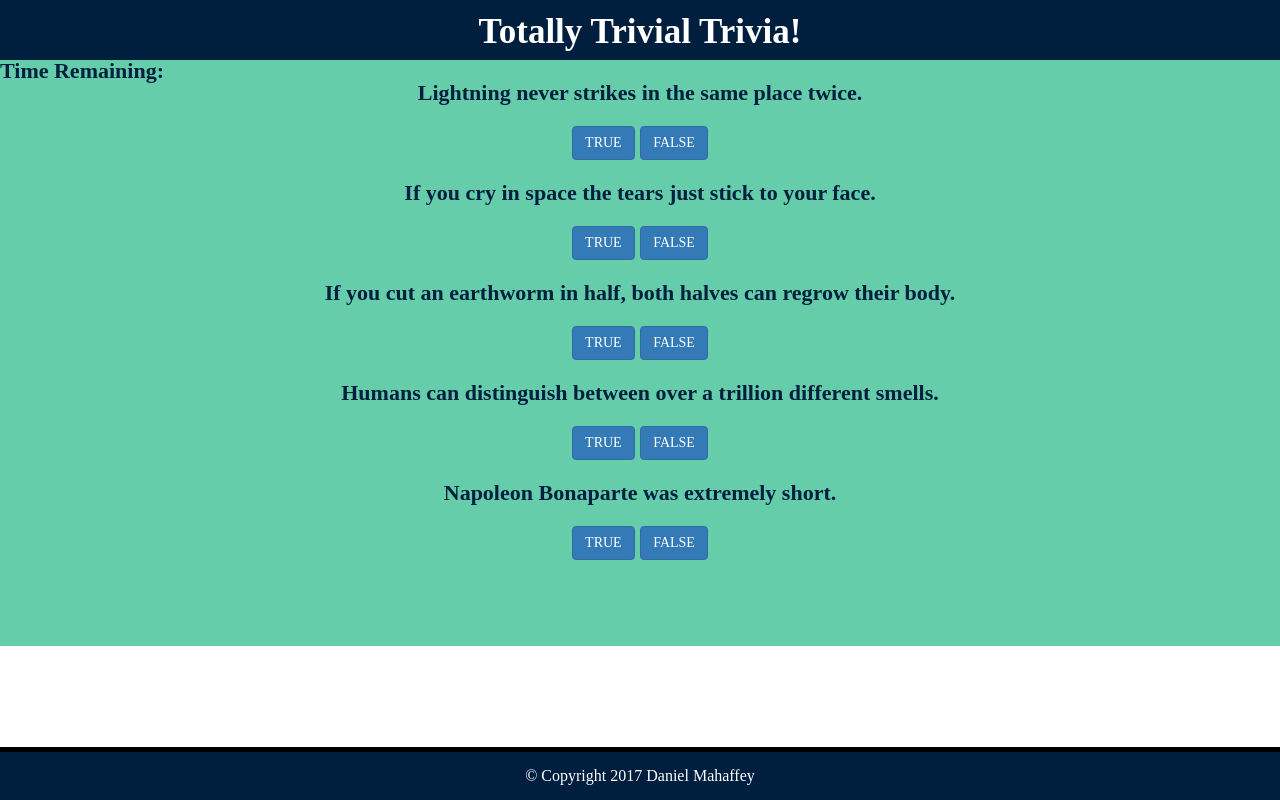
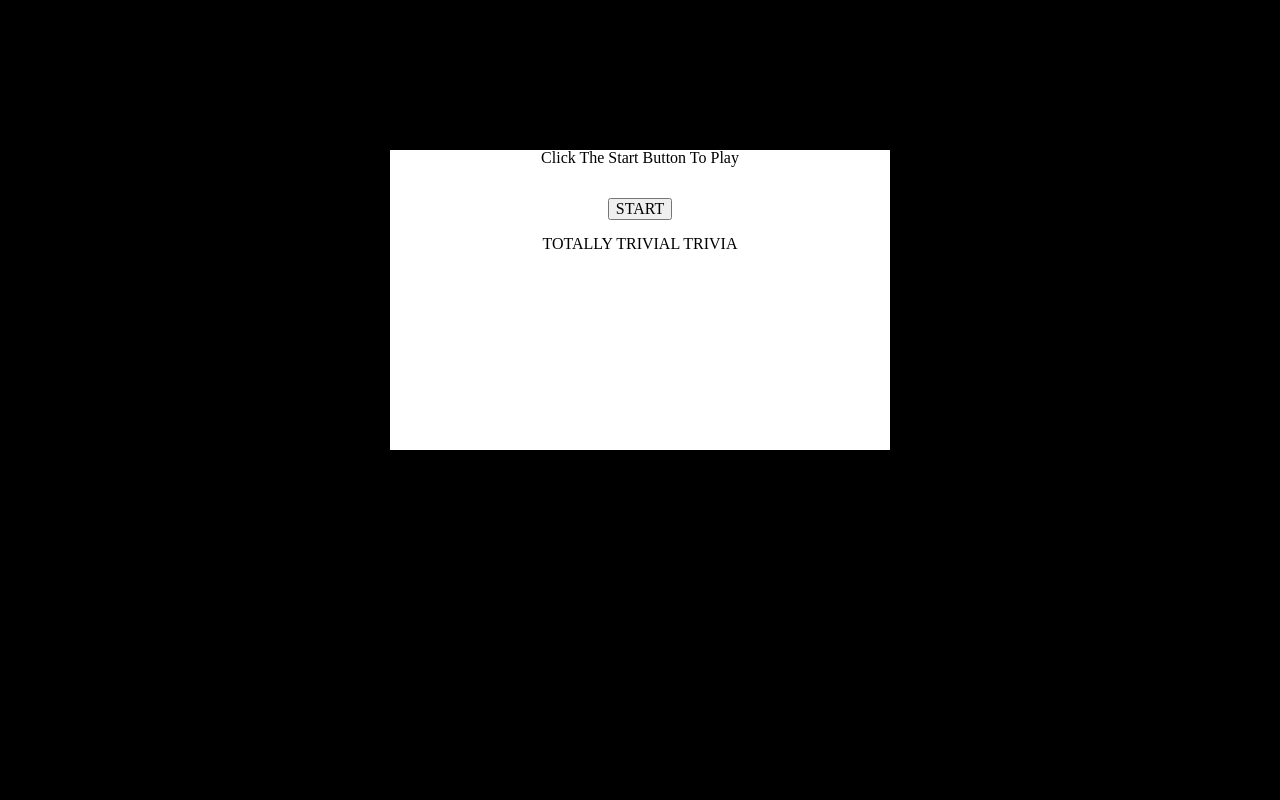
Before and after one commit to khfrep05/TriviaGame, a PHP site: page / in a window 1280 px wide. Run offline with PHP 8.4, Linux system fonts and the light colour scheme; some libraries are stand-ins or nearby versions.

Commit message:
What I Have

```diff
--- a/assets/css/style.css
+++ b/assets/css/style.css
@@ -36,3 +36,26 @@ footer {
   .Time {
   	float: left;
   }
+
+  #overlay {
+
+	z-index: 2;
+	background: #000;
+	position: fixed;
+	width: 100%;
+	height: 100%;
+	top: 0px;
+	left: 0px;
+	text-align: center;
+  }
+
+  #specialBox {
+
+	position: relative;
+	z-index: 3;
+	margin: 150px auto 0px auto;
+	width: 500px;
+	height: 300px;
+	background: #FFF;
+	color: #000;
+  }
--- a/assets/javascript/app.js
+++ b/assets/javascript/app.js
@@ -0,0 +1,34 @@
+var game = {
+  Timer: null,
+  Correct: null,
+  Incorrect: null,
+  count: 30,
+
+  timer: function() {
+  	console.log('itsworking');
+  $('.Time').text(this.count);
+  if (this.count > 0) {
+  		console.log(game.count);
+  		this.count --;
+  	} else {
+  	clearInterval(this.counter);
+  	}
+  },
+   counter: function() {
+     //counter ended, do something here
+   	return setInterval(function() {
+
+     	game.timer();
+  }, 1000);
+
+ },
+
+};
+
+ $('#overlay button').on('click', function(event) {
+  	$('#overlay').hide();
+
+  });
+
+
+ 	game.counter();
--- a/index.html
+++ b/index.html
@@ -14,6 +14,20 @@
 	<br>
 </header>
 <body class="main">
+	<div id="overlay">
+		<div id="specialBox">
+ 		 <p>Click The Start Button To Play</p>
+ 		 <br>
+ 		 <br>
+ 		 <button>START</button>
+ 		 <br>
+ 		 <br>
+ 		 <p>TOTALLY TRIVIAL TRIVIA</p>
+ 		 </div>
+	</div>
+		<div id="overlay2">
+
+		</div>
 		<div class="wrap">
 			<p class="Time">Time Remaining:<span class="time"></span></p>
 			<br>
```
Also changed, not shown: test3.html (added, +66 -0 lines). Lines whose indentation alone changed are shown as unchanged.
